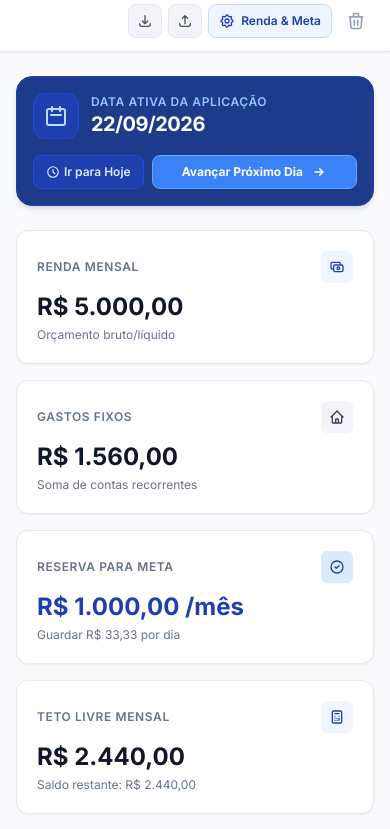
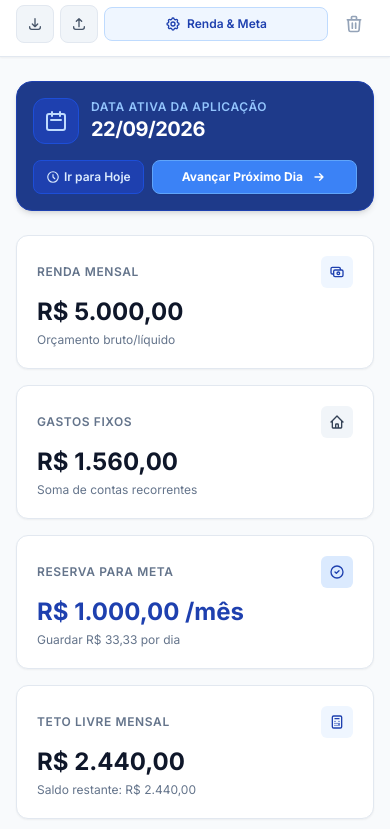
Before and after one commit to Pedro-lucas2/Controle-de-financeiro, a plain HTML site: page index.html in a window 390 px wide. Shown: the part 69-898 px from the top of the page. Drawn offline with nearby package versions, Linux system fonts and the light colour scheme.

Commit message:
correção de layout mobile

```diff
--- a/index.html
+++ b/index.html
@@ -44,33 +44,34 @@
 <body class="min-h-full flex flex-col antialiased">
 
     <header class="bg-white border-b border-slate-200 sticky top-0 z-30 shadow-sm safe-top">
-        <div class="max-w-7xl mx-auto px-4 sm:px-6 lg:px-8 py-3 flex flex-col sm:flex-row sm:items-center justify-between gap-3">
+        <div class="max-w-7xl mx-auto px-4 py-3 sm:px-6 lg:px-8 flex flex-col sm:flex-row items-stretch sm:items-center justify-between gap-3">
 
-            <!-- Logo e Título -->
+            <!-- Logo e Título (ocupa toda a largura superior em telas pequenas) -->
             <div class="flex items-center space-x-3">
                 <div class="p-2 bg-blue-800 text-white rounded-lg shadow-sm shrink-0">
                     <svg class="w-6 h-6" fill="none" stroke="currentColor" viewBox="0 0 24 24">
                         <path stroke-linecap="round" stroke-linejoin="round" stroke-width="2" d="M12 8c-1.657 0-3 .895-3 2s1.343 2 3 2 3 .895 3 2-1.343 2-3 2m0-8c1.11 0 2.08.402 2.599 1M12 8V7m0 1v8m0 0v1m0-1c-1.11 0-2.08-.402-2.599-1M21 12a9 9 0 11-18 0 9 9 0 0118 0z" />
                     </svg>
                 </div>
-                <div>
-                    <h1 class="text-lg sm:text-xl font-bold text-slate-900 tracking-tight leading-tight">FinançasPessoais</h1>
-                    <p class="text-[11px] sm:text-xs text-slate-500 font-medium">Planejamento de Meta & Teto Diário</p>
+                <div class="min-w-0 flex-1">
+                    <h1 class="text-lg sm:text-xl font-bold text-slate-900 tracking-tight leading-snug truncate">FinançasPessoais</h1>
+                    <p class="text-[11px] sm:text-xs text-slate-500 font-medium truncate">Planejamento de Meta & Teto Diário</p>
                 </div>
             </div>
 
-            <!-- Botões de Ação do Cabeçalho -->
-            <div class="flex items-center justify-end space-x-1.5 sm:space-x-3 w-full sm:w-auto">
-                <!-- Exportar -->
-                <button id="btn-export" class="p-2 sm:px-3 sm:py-2 text-xs sm:text-sm font-semibold text-slate-700 bg-slate-100 hover:bg-slate-200 active:bg-slate-300 rounded-lg transition-colors duration-150 flex items-center space-x-1.5 border border-slate-200 touch-manipulation select-none" title="Exportar dados">
+            <!-- Ações (Ficam organizadas em linha abaixo do título no mobile) -->
+            <div class="flex items-center justify-between sm:justify-end space-x-1.5 sm:space-x-2 w-full sm:w-auto">
+
+                <!-- Exportar (Ícone no mobile, texto no desktop) -->
+                <button id="btn-export" class="p-2.5 sm:px-3 sm:py-2 text-xs sm:text-sm font-semibold text-slate-700 bg-slate-100 hover:bg-slate-200 active:bg-slate-300 rounded-lg transition-colors duration-150 flex items-center justify-center space-x-1.5 border border-slate-200 touch-manipulation select-none" title="Exportar dados">
                     <svg class="w-4 h-4 text-slate-600 shrink-0" fill="none" stroke="currentColor" viewBox="0 0 24 24">
                         <path stroke-linecap="round" stroke-linejoin="round" stroke-width="2" d="M4 16v1a3 3 0 003 3h10a3 3 0 003-3v-1m-4-4l-4 4m0 0l-4-4m4 4V4"/>
                     </svg>
                     <span class="hidden sm:inline">Exportar</span>
                 </button>
 
-                <!-- Importar -->
-                <button id="btn-import-trigger" class="p-2 sm:px-3 sm:py-2 text-xs sm:text-sm font-semibold text-slate-700 bg-slate-100 hover:bg-slate-200 active:bg-slate-300 rounded-lg transition-colors duration-150 flex items-center space-x-1.5 border border-slate-200 touch-manipulation select-none" title="Importar dados">
+                <!-- Importar (Ícone no mobile, texto no desktop) -->
+                <button id="btn-import-trigger" class="p-2.5 sm:px-3 sm:py-2 text-xs sm:text-sm font-semibold text-slate-700 bg-slate-100 hover:bg-slate-200 active:bg-slate-300 rounded-lg transition-colors duration-150 flex items-center justify-center space-x-1.5 border border-slate-200 touch-manipulation select-none" title="Importar dados">
                     <svg class="w-4 h-4 text-slate-600 shrink-0" fill="none" stroke="currentColor" viewBox="0 0 24 24">
                         <path stroke-linecap="round" stroke-linejoin="round" stroke-width="2" d="M4 16v1a3 3 0 003 3h10a3 3 0 003-3v-1m-4-8l-4-4m0 0L8 8m4-4v12"/>
                     </svg>
@@ -78,8 +79,8 @@
                 </button>
                 <input type="file" id="file-import" accept=".json" class="hidden">
 
-                <!-- Configurações (Renda & Meta) -->
-                <button id="btn-config" class="px-2.5 py-2 sm:px-3.5 sm:py-2 text-xs sm:text-sm font-semibold text-blue-800 bg-blue-50 hover:bg-blue-100 active:bg-blue-200 rounded-lg transition-colors duration-150 flex items-center space-x-1.5 border border-blue-200 touch-manipulation select-none shrink-0">
+                <!-- Botão Renda & Meta (Destaque expansível) -->
+                <button id="btn-config" class="flex-1 sm:flex-initial px-3 py-2 text-xs sm:text-sm font-semibold text-blue-800 bg-blue-50 hover:bg-blue-100 active:bg-blue-200 rounded-lg transition-colors duration-150 flex items-center justify-center space-x-1.5 border border-blue-200 touch-manipulation select-none">
                     <svg class="w-4 h-4 shrink-0" fill="none" stroke="currentColor" viewBox="0 0 24 24">
                         <path stroke-linecap="round" stroke-linejoin="round" stroke-width="2" d="M10.325 4.317c.426-1.756 2.924-1.756 3.35 0a1.724 1.724 0 002.573 1.066c1.543-.94 3.31.826 2.37 2.37a1.724 1.724 0 001.065 2.572c1.756.426 1.756 2.924 0 3.35a1.724 1.724 0 00-1.066 2.573c.94 1.543-.826 3.31-2.37 2.37a1.724 1.724 0 00-2.572 1.065c-.426 1.756-2.924 1.756-3.35 0a1.724 1.724 0 00-2.573-1.066c-1.543.94-3.31-.826-2.37-2.37a1.724 1.724 0 00-1.065-2.572c-1.756-.426-1.756-2.924 0-3.35a1.724 1.724 0 001.066-2.573c-.94-1.543.826-3.31 2.37-2.37.996.608 2.296.07 2.572-1.065z"></path>
                         <path stroke-linecap="round" stroke-linejoin="round" stroke-width="2" d="M15 12a3 3 0 11-6 0 3 3 0 016 0z"></path>
@@ -88,7 +89,7 @@
                 </button>
 
                 <!-- Resetar -->
-                <button id="btn-reset" class="p-2 text-slate-400 hover:text-red-600 active:text-red-700 rounded-lg hover:bg-slate-100 active:bg-slate-200 transition-colors touch-manipulation select-none shrink-0" title="Resetar Todos os Dados">
+                <button id="btn-reset" class="p-2.5 text-slate-400 hover:text-red-600 active:text-red-700 rounded-lg hover:bg-slate-100 active:bg-slate-200 transition-colors touch-manipulation select-none shrink-0" title="Resetar Todos os Dados">
                     <svg class="w-5 h-5" fill="none" stroke="currentColor" viewBox="0 0 24 24">
                         <path stroke-linecap="round" stroke-linejoin="round" stroke-width="2" d="M19 7l-.867 12.142A2 2 0 0116.138 21H7.862a2 2 0 01-1.995-1.858L5 7m5 4v6m4-6v6m1-10V4a1 1 0 00-1-1h-4a1 1 0 00-1 1v3M4 7h16" />
                     </svg>
--- a/styles.css
+++ b/styles.css
@@ -54,3 +54,7 @@ select {
 .safe-top {
     padding-top: max(0.5rem, env(safe-area-inset-top));
 }
+html, body {
+    overflow-x: hidden;
+    max-width: 100vw;
+}
```
